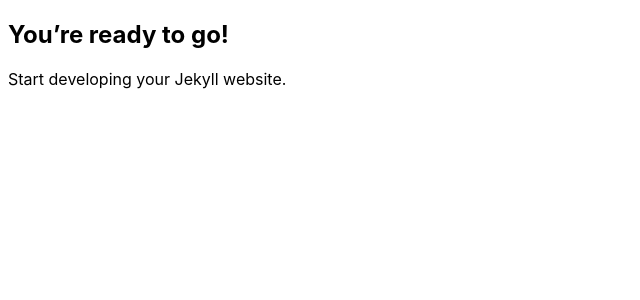
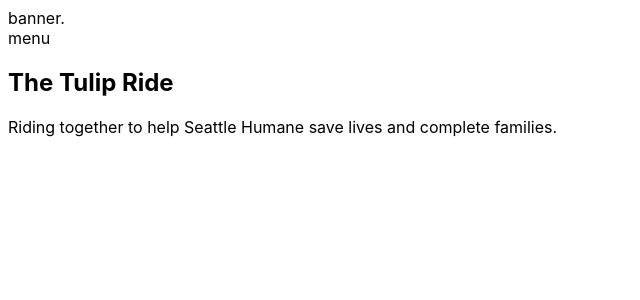
Before and after one commit to jhenshaw/TulipRide, a Jekyll site: the page built from index.md, in a window 1280 px wide. Shown: the top 300 px of the page, without its empty margins (0-640 px from the left). Built offline with Jekyll 4.4.1, drawn with Linux system fonts in a browser that asks for light colours.

Commit message:
initial framing

```diff
--- a/_config.yml
+++ b/_config.yml
@@ -1,3 +1,3 @@
-url: "" # the base hostname & protocol for your site, e.g. http://example.com
-baseurl: "" # the subpath of your site, e.g. /blog
-title: "" # the name of your site, e.g. ACME Corp.
+url: "https://tulipride.org"
+baseurl: "/"
+title: "The Tulip Ride"
--- a/_layouts/default.html
+++ b/_layouts/default.html
@@ -7,6 +7,11 @@
     <link rel="stylesheet" href="{{ "/assets/css/main.css" | relative_url }}">
   </head>
   <body>
+
+    <div class="banner">banner.</div>
+
+    <div class="menu">menu</div>
+
     {{ content}}
   </body>
 </html>
--- a/_sass/main.scss
+++ /dev/null
@@ -1,9 +0,0 @@
-$backgroundColor: #ffffff;
-$bodyColor: #000000;
-$bodyFont: -apple-system,BlinkMacSystemFont,"Segoe UI",Helvetica,Arial,sans-serif,"Apple Color Emoji","Segoe UI Emoji","Segoe UI Symbol";
-
-body {
-  background: $backgroundColor;
-  color: $bodyColor;
-  font-family: $bodyFont;
-}
--- a/assets/css/main.scss
+++ b/assets/css/main.scss
@@ -1,4 +1,25 @@
 ---
 ---
 
-@import "main";
+$annualColor: #FF0000;
+$backgroundColor: #ffffff;
+$bodyColor: #000000;
+$bodyFont: -apple-system,BlinkMacSystemFont,"Segoe UI",Helvetica,Arial,sans-serif,"Apple Color Emoji","Segoe UI Emoji","Segoe UI Symbol";
+
+body {
+  background: $backgroundColor;
+  color: $bodyColor;
+  font-family: $bodyFont;
+}
+
+banner {
+  height: 250px;
+  border: 1px dashed green;
+}
+
+menu {
+  width: 100%;
+  background-color: black;
+  border-top: 10px solid $annualColor;
+  text-align: center;
+}
--- a/index.md
+++ b/index.md
@@ -1,8 +1,8 @@
 ---
 layout: default
-title: "Happy Jekylling!"
+title: "The Tulip Ride"
 ---
 
-## You're ready to go!
+## The Tulip Ride
 
-Start developing your Jekyll website.
+Riding together to help Seattle Humane save lives and complete families.
```
Also changed, not shown: 1 other file.
